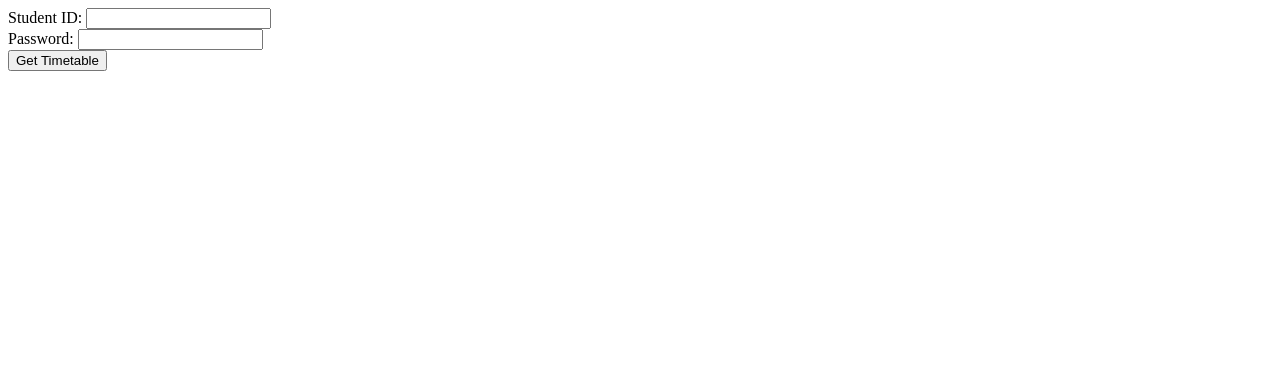
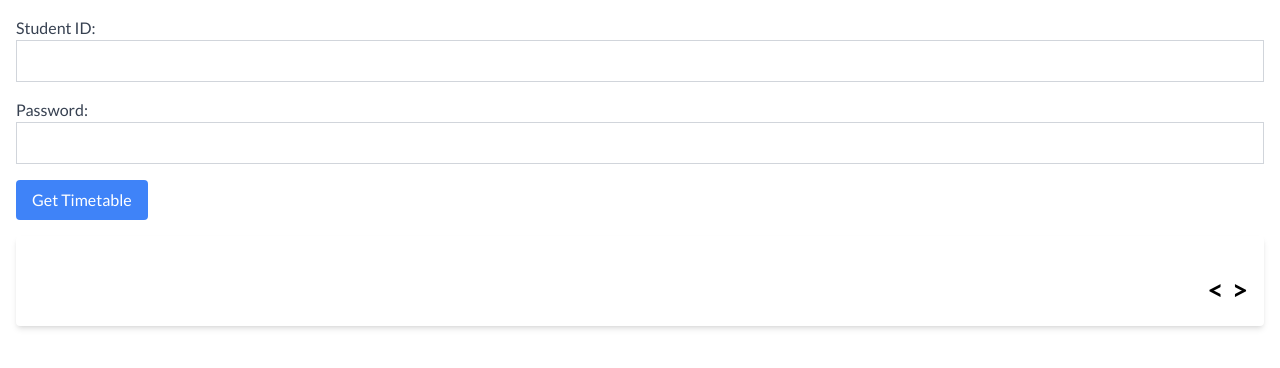
Before and after one commit to JaydenDownes/Curtin-Timetable-Downloader, a Flask app: page / in a window 1280 px wide. Shown: the top 368 px of the page. Run offline with Flask 3, Linux system fonts and the light colour scheme; some libraries are stand-ins or nearby versions.

Commit message:
Updated Calendar Style

```diff
--- a/templates/index.html
+++ b/templates/index.html
@@ -4,21 +4,113 @@
     <meta charset="UTF-8">
     <meta name="viewport" content="width=device-width, initial-scale=1.0">
     <title>Timetable Calendar</title>
-    <link href='https://cdn.jsdelivr.net/npm/fullcalendar@5.10.1/main.min.css' rel='stylesheet' />
-    <script src='https://cdn.jsdelivr.net/npm/fullcalendar@5.10.1/main.min.js'></script>
+    <link href="https://cdn.jsdelivr.net/npm/tailwindcss@2.2.19/dist/tailwind.min.css" rel="stylesheet">
+    <link href="https://cdnjs.cloudflare.com/ajax/libs/flowbite/1.5.3/flowbite.min.css" rel="stylesheet">
+    <link href="https://fonts.googleapis.com/css2?family=Lato:wght@400;700&display=swap" rel="stylesheet">
     <script defer src="static/app.js"></script>
+    <script defer src="https://cdnjs.cloudflare.com/ajax/libs/flowbite/1.5.3/flowbite.min.js"></script>
+    <style>
+        body {
+            font-family: 'Lato', sans-serif;
+        }
+        .calendar-grid {
+            display: grid;
+            grid-template-columns: repeat(7, 1fr);
+            gap: 2px;
+        }
+        .calendar-day {
+            background-color: #ffffff;
+            min-height: 100px;
+            padding: 8px;
+            position: relative;
+        }
+        .calendar-day-header {
+            font-weight: 400;
+            font-size: 12px;
+            line-height: 1.25;
+            text-align: center;
+            background-color: #ffffff;
+            padding: 4px 0;
+            color: #000000;
+        }
+        .calendar-day-number {
+            display: flex;
+            align-items: center;
+            justify-content: center;
+            font-weight: 400;
+            font-size: 10px;
+            color: #000000;
+        }
+        .calendar-day.current .calendar-day-number {
+            background-color: black;
+            color: white;
+            display: flex;
+            align-items: center;
+            justify-content: center;
+            width: 18px;
+            height: 18px;
+            line-height: 1;
+            border-radius: 50%;
+        }
+        .calendar-event {
+            font-size: 8px;
+            color: #000000;
+            line-height: 1.25;
+            padding: 2px 4px;
+            border-radius: 4px;
+            margin-top: 4px;
+        }
+        .calendar-event.bg1 { background-color: #FEE6C9; }
+        .calendar-event.bg2 { background-color: #FFD9D9; }
+        .calendar-event.bg3 { background-color: #D2F0FF; }
+        .calendar-event.bg4 { background-color: #EBEFF0; }
+        .calendar-title {
+            font-size: 28px;
+            line-height: 1.25;
+            font-weight: 700;
+            color: #000000;
+        }
+        .calendar-title .year {
+            font-weight: 300;
+        }
+        .month-navigation {
+            display: flex;
+            justify-content: flex-end;
+            align-items: center;
+            margin-top: 0.5rem;
+            font-size: 28px;
+            color: #000000;
+        }
+        .month-navigation button {
+            background: none;
+            border: none;
+            cursor: pointer;
+            font-family: 'Lato', sans-serif;
+            font-weight: 700;
+            margin-left: 0.5rem;
+        }
+    </style>
 </head>
-<body>
-    <div>
-        <label for="user">Student ID:</label>
-        <input type="text" id="user">
+<body class="bg-white">
+    <div class="container mx-auto p-4">
+        <div class="mb-4">
+            <label for="user" class="block text-gray-700">Student ID:</label>
+            <input type="text" id="user" class="border border-gray-300 p-2 w-full">
+        </div>
+        <div class="mb-4">
+            <label for="pass" class="block text-gray-700">Password:</label>
+            <input type="password" id="pass" class="border border-gray-300 p-2 w-full">
+        </div>
+        <button onclick="getTimetable()" class="bg-blue-500 text-white py-2 px-4 rounded">Get Timetable</button>
+        <button id="downloadButton" style="display:none;" class="bg-green-500 text-white py-2 px-4 rounded mt-4">Download Calendar</button>
+        <div id="calendar-container" class="mt-4 bg-white shadow-md rounded p-4">
+            <div id="calendar-title" class="calendar-title mb-4"></div>
+            <div class="month-navigation">
+                <button onclick="prevMonth()">&lt;</button>
+                <button onclick="nextMonth()">&gt;</button>
+            </div>
+            <div id="calendar"></div>
+        </div>
     </div>
-    <div>
-        <label for="pass">Password:</label>
-        <input type="password" id="pass">
-    </div>
-    <button onclick="getTimetable()">Get Timetable</button>
-    <button id="downloadButton" style="display:none;">Download Calendar</button>
-    <div id="calendar"></div>
 </body>
 </html>
```
Also changed, not shown: static/app.js (+134 -32 lines).
